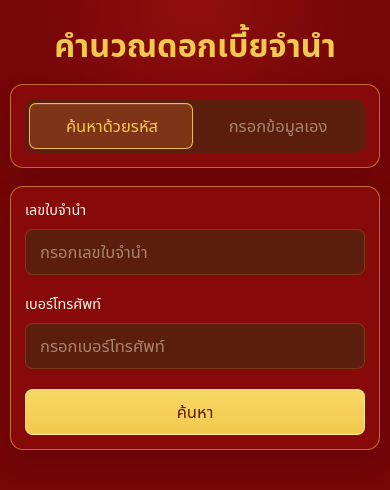
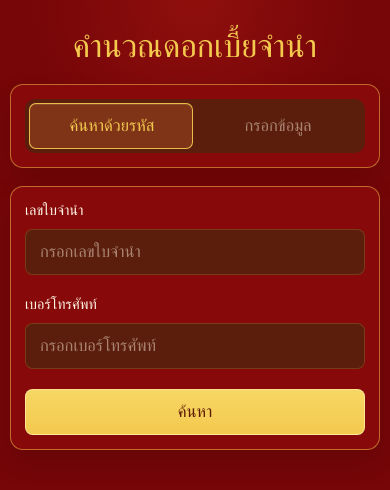
Before and after one commit to bird-chakraphan/bunchai-pawn-interest-calculator, a Next.js app: page / in a window 390 px wide. Shown: the top 490 px of the page. Built offline with nearby package versions, Linux system fonts and the light colour scheme.

Commit message:
Polish mobile picker UI and font rendering

```diff
--- a/app/globals.css
+++ b/app/globals.css
@@ -1,6 +1,7 @@
 :root {
     color-scheme: light;
-    font-family: Inter, "Noto Sans Thai", "IBM Plex Sans Thai", system-ui, sans-serif;
+    --pawn-font-family: var(--font-pawn-ui), system-ui, sans-serif;
+    font-family: var(--pawn-font-family);
     background: #760608;
     color: #fff7e6;
     --pawn-bg: #760608;
@@ -25,6 +26,8 @@ body {
 }
 
 body {
+    font-family: var(--pawn-font-family);
+    font-synthesis: none;
     background:
         radial-gradient(circle at top, rgba(170, 25, 18, 0.48), transparent 32%),
         var(--pawn-bg);
@@ -282,11 +285,18 @@ select {
 
 .pawn-date-step-value {
     min-width: 0;
-    color: var(--pawn-accent);
     font-size: calc(var(--pawn-font-size) * 0.92);
     font-weight: 400;
     line-height: 1.25;
     text-align: center;
+}
+
+.pawn-date-step-value.is-year-step {
+    color: var(--pawn-text);
+}
+
+.pawn-date-step-value.is-detail-step {
+    color: var(--pawn-accent);
 }
 
 .pawn-date-back-button {
@@ -336,12 +346,13 @@ select {
     appearance: none;
     min-width: 0;
     height: 36px;
+    padding: 1px 0;
     cursor: pointer;
     border: 1px solid rgba(245, 199, 75, 0.16);
     border-radius: calc(var(--pawn-radius) * 0.28);
     background: rgba(73, 18, 7, 0.74);
     color: var(--pawn-text);
-    font-size: calc(var(--pawn-font-size) * 0.92);
+    font-size: calc(var(--pawn-font-size) * 0.84);
     transition:
         border-color 160ms ease,
         background-color 160ms ease,
--- a/app/layout.tsx
+++ b/app/layout.tsx
@@ -1,5 +1,13 @@
 import type { Metadata } from "next"
+import { Noto_Sans_Thai } from "next/font/google"
 import "./globals.css"
+
+const notoSansThai = Noto_Sans_Thai({
+    subsets: ["latin", "thai"],
+    weight: ["400", "500", "600", "700", "800", "900"],
+    display: "swap",
+    variable: "--font-pawn-ui",
+})
 
 export const metadata: Metadata = {
     title: "Bunchai Pawn Interest Calculator",
@@ -9,7 +17,7 @@ export const metadata: Metadata = {
 export default function RootLayout(props: Readonly<{ children: React.ReactNode }>) {
     return (
         <html lang="th">
-            <body>{props.children}</body>
+            <body className={notoSansThai.variable}>{props.children}</body>
         </html>
     )
 }
--- a/components/manual-calculator.tsx
+++ b/components/manual-calculator.tsx
@@ -790,7 +790,13 @@ export function ManualCalculator(props: ManualCalculatorProps) {
                                                     ) : (
                                                         <span aria-hidden />
                                                     )}
-                                                    <span className="pawn-date-step-value">
+                                                    <span
+                                                        className={`pawn-date-step-value ${
+                                                            datePickerStep === "year"
+                                                                ? "is-year-step"
+                                                                : "is-detail-step"
+                                                        }`}
+                                                    >
                                                         {datePickerStep === "year"
                                                             ? "เลือกปี"
                                                             : datePickerStep === "month"
--- a/components/public-home-page.tsx
+++ b/components/public-home-page.tsx
@@ -204,7 +204,7 @@ export function PublicHomePage(props: { paymentsEnabled?: boolean }) {
                 type="button"
                 onClick={() => handleModeChange("manual")}
             >
-                กรอกข้อมูลเอง
+                กรอกข้อมูล
             </button>
         </div>
     )
```
Also changed, not shown: 1 other file (tests, documents, lock files or other folders).
